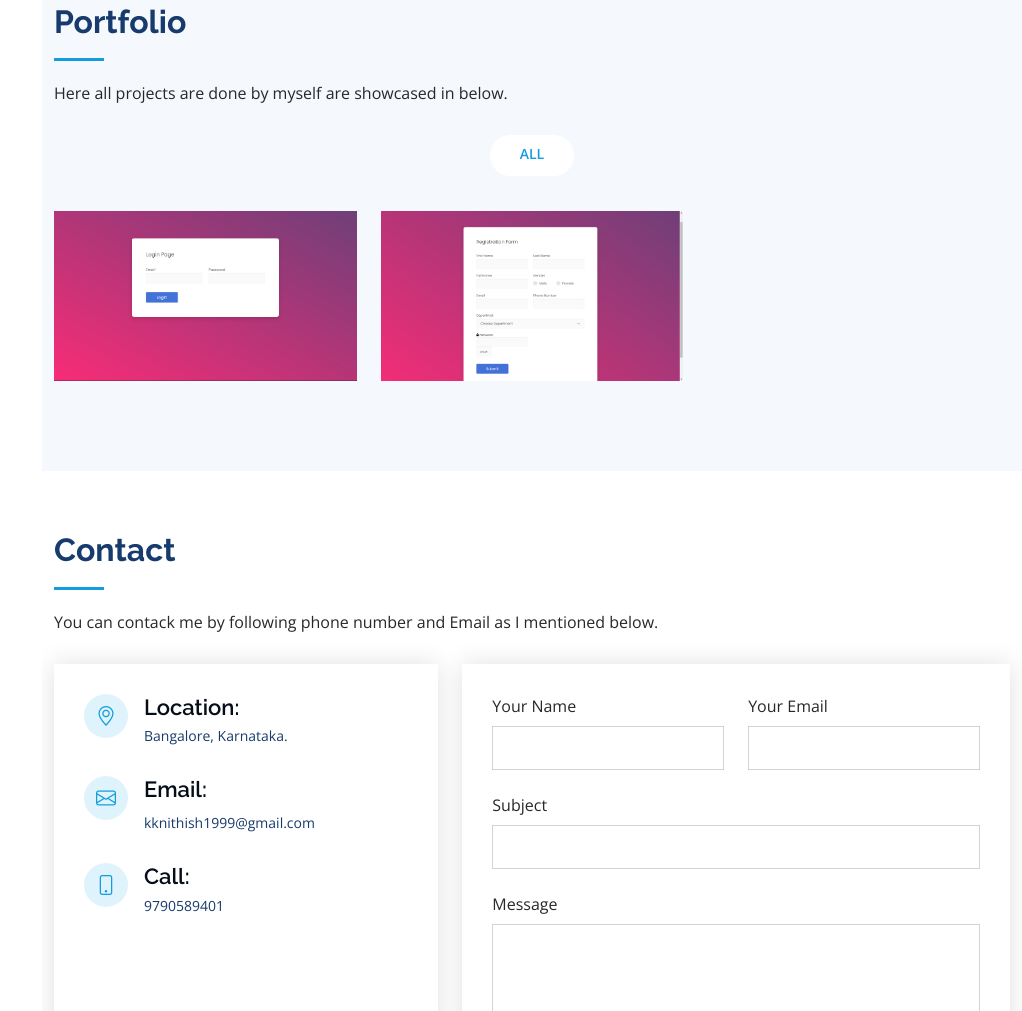
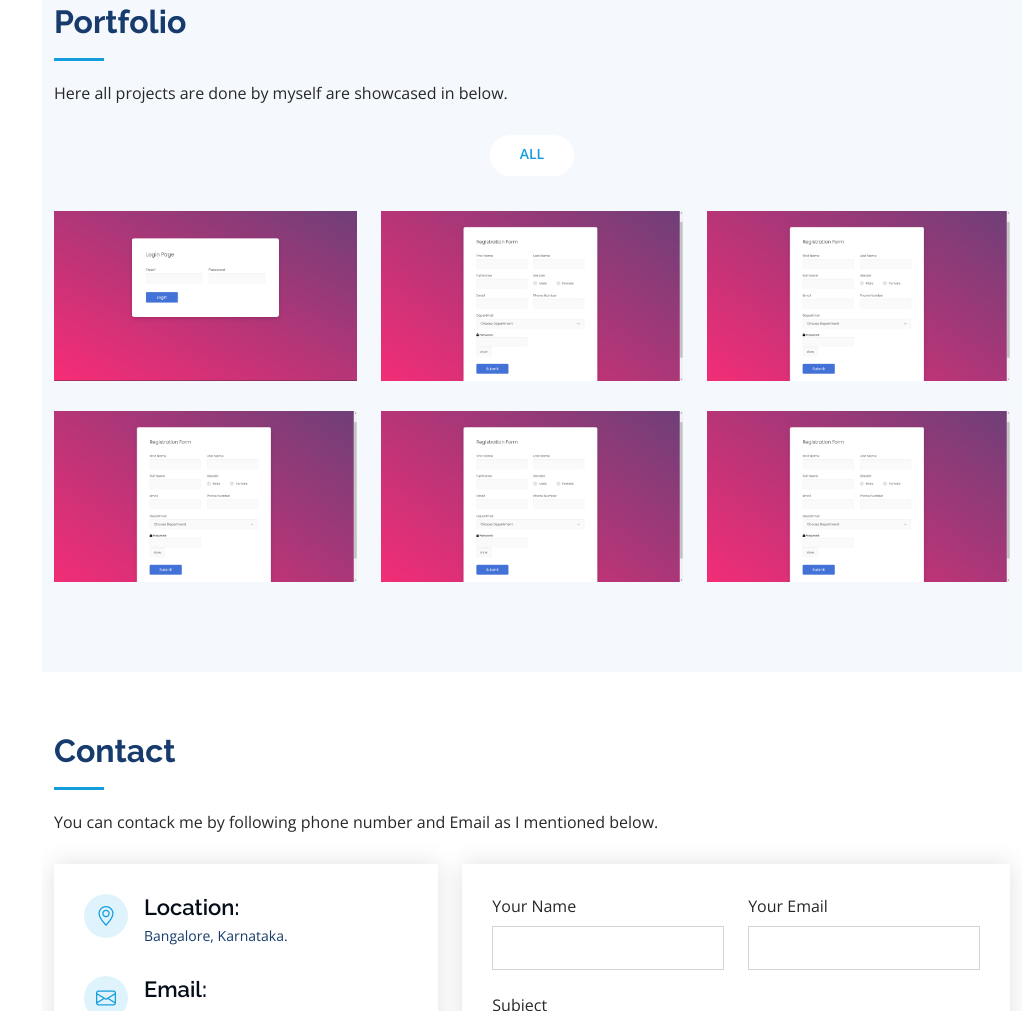
Before and after one commit to jobsandjob/Nithishkumar-Bio, a plain HTML site: page index.html in a window 1280 px wide. Shown: the part 4539-5550 px from the top of the page, without its empty margins (258-1280 px from the left). Drawn offline with nearby package versions, Linux system fonts and the light colour scheme.

Commit message:
Update index.html

```diff
--- a/index.html
+++ b/index.html
@@ -338,6 +338,42 @@
               </div>
             </div>
           </div>
+          <div class="col-lg-4 col-md-6 portfolio-item filter-app">
+            <div class="portfolio-wrap">
+              <img src="assets/img/portfolio/Screenshot (20).png" class="img-fluid" alt="">
+              <div class="portfolio-links">
+                <a href="assets/img/portfolio/Screenshot (20).png" data-gallery="portfolioGallery" class="portfolio-lightbox" title="Login And Registration"><i class="bx bx-plus"></i></a>
+                <a href="Projects-login_registration.html" title="More Details"><i class="bx bx-link"></i></a>
+              </div>
+            </div>
+          </div>
+          <div class="col-lg-4 col-md-6 portfolio-item filter-app">
+            <div class="portfolio-wrap">
+              <img src="assets/img/portfolio/Screenshot (20).png" class="img-fluid" alt="">
+              <div class="portfolio-links">
+                <a href="assets/img/portfolio/Screenshot (20).png" data-gallery="portfolioGallery" class="portfolio-lightbox" title="Login And Registration"><i class="bx bx-plus"></i></a>
+                <a href="Projects-login_registration.html" title="More Details"><i class="bx bx-link"></i></a>
+              </div>
+            </div>
+          </div>
+          <div class="col-lg-4 col-md-6 portfolio-item filter-app">
+            <div class="portfolio-wrap">
+              <img src="assets/img/portfolio/Screenshot (20).png" class="img-fluid" alt="">
+              <div class="portfolio-links">
+                <a href="assets/img/portfolio/Screenshot (20).png" data-gallery="portfolioGallery" class="portfolio-lightbox" title="Login And Registration"><i class="bx bx-plus"></i></a>
+                <a href="Projects-login_registration.html" title="More Details"><i class="bx bx-link"></i></a>
+              </div>
+            </div>
+          </div>
+          <div class="col-lg-4 col-md-6 portfolio-item filter-app">
+            <div class="portfolio-wrap">
+              <img src="assets/img/portfolio/Screenshot (20).png" class="img-fluid" alt="">
+              <div class="portfolio-links">
+                <a href="assets/img/portfolio/Screenshot (20).png" data-gallery="portfolioGallery" class="portfolio-lightbox" title="Login And Registration"><i class="bx bx-plus"></i></a>
+                <a href="Projects-login_registration.html" title="More Details"><i class="bx bx-link"></i></a>
+              </div>
+            </div>
+          </div>
         </div>
 
       </div>
```
